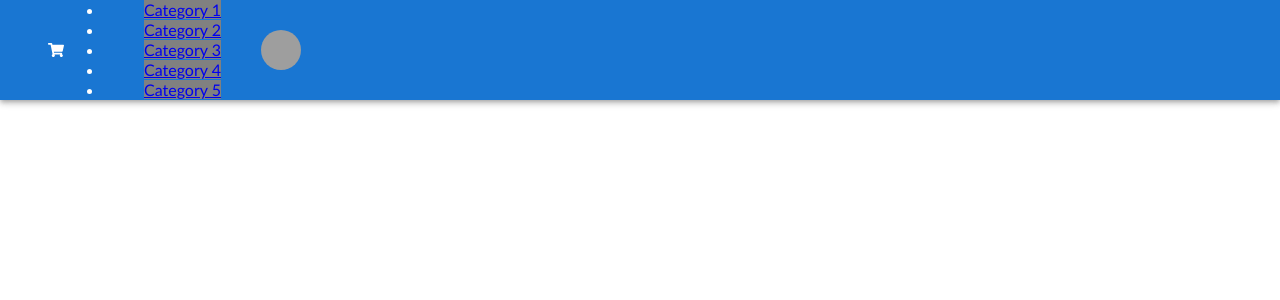
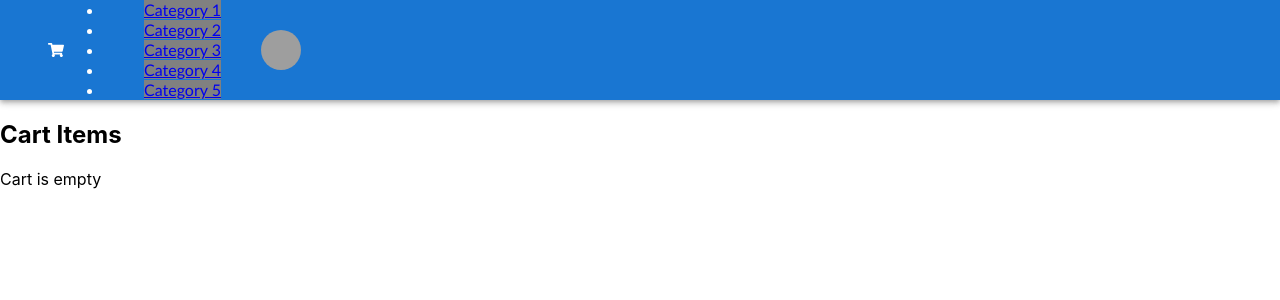
Before and after one commit to Woaldie/Landing, a React (Create React App) app: page /cart in a window 1280 px wide. Shown: the top 300 px of the page. Built offline with nearby package versions, Linux system fonts and the light colour scheme; grey boxes are pictures that could not be loaded.

Commit message:
agregando Cart

```diff
--- a/src/App.js
+++ b/src/App.js
@@ -3,10 +3,12 @@ import { BrowserRouter, Routes, Route} from "react-router-dom";
 import ItemListContainer from './components/ItemListContainer/ItemListContainer';
 import NavBar from './components/NavBar/NavBar';
 import ItemDetailContainer from './components/ItemDetailContainer/ItemDetailContainer';
-import CartProvider from './components/Context/CartContext';
+import CartProvider, { useCartContext } from './components/Context/CartContext';
+import Cart from './components/Cart/Cart';
 
 
 function App() {
+  const {addToCart} = useCartContext()
   return (
     <BrowserRouter>
 
@@ -21,6 +23,7 @@ function App() {
           <Route exact path='/category/:category' element = {<ItemListContainer />} />
 
           <Route exact path='/item/:id' element = {<ItemDetailContainer />} />
+          <Route path='/cart' element={<Cart addToCart = {addToCart}/>} />
         </Routes>
 
      </CartProvider>
--- a/src/components/Cart/Cart.jsx
+++ b/src/components/Cart/Cart.jsx
@@ -1,11 +1,30 @@
 import React from 'react'
+import { useCartContext } from '../Context/CartContext';
 
-function Cart() {
+export default function Cart() {
+  const { cart, addToCart, removeItem } = useCartContext();
+
   return (
     <>
+      <h2>Cart Items</h2>
+      <div>{cart.length === 0 && <div>Cart is empty</div>}</div>
+        {cart.map((item) => (
+          <div key={item.id} >
+            <div >{item.name}</div>
+            <div >
+              <button onClick={() => removeItem(item)} >
+                -
+              </button>{' '}
+              <button onClick={() => addToCart(item)}>
+                +
+              </button>
+            </div>
+            <div>
+              {item.quantity} x ${item.price}
+            </div>
 
+          </div>
+        ))}
     </>
   )
 }
-
-export default Cart
--- a/src/components/Context/CartContext.jsx
+++ b/src/components/Context/CartContext.jsx
@@ -1,44 +1,60 @@
-import React, { createContext, useContext, useState } from 'react'
+import React, { createContext, useContext, useState } from "react";
 
-export const CartContext = createContext ({})
-export const useCartContext = () => useContext(CartContext)
+export const CartContext = createContext({});
+export const useCartContext = () => useContext(CartContext);
 
 function CartProvider(props) {
+  const [cart, setCart] = useState([]);
+    console.log(cart)
+  const clearCart = () => {
+    setCart([]);
+  };
 
-    const [cart, setCart] = useState([])
+  const removeItem = (item) => {
+    const isInCart = cart.find((x) => x.id === item.id);
+    if (isInCart === 1) {
+      setCart(cart.filter((x) => x.id !== item.id));
+    } else {
+      setCart(
+        cart.map((x) =>
+          x.id === item.id
+            ? { ...isInCart, quantity: isInCart.quantity - 1 }
+            : x
+        )
+      );
+    }
+  };
 
-    const isInCart = (id) => {cart.some(item => item.id === id)}
-
-    const clearCart = () => {setCart([]) }
-
-    const removeItem = (id) => setCart(cart.filter(item => item.id !== id))
-
-    const addToCart = (item, quantity) => {
-        if(isInCart(item.id)){
-            const newCart = cart.map(cartElement => {
-                if(cartElement.id === item.id) {
-                    return {...cartElement, quantity : cartElement.quantity + quantity}
-                }else return cartElement
-            })
-            setCart(newCart)
-        }else {
-            setCart(prev => [...prev, {...item, quantity}])
-        }
+  const addToCart = (item) => {
+    const isInCart = cart.find((x) => x.id === item.id);
+    if (isInCart) {
+      setCart(
+        cart.map((x) =>
+          x.id === item.id
+            ? { ...isInCart, quantity: isInCart.quantity + 1 }
+            : x
+        )
+      );
+    } else {
+      setCart([...cart, { ...item, quantity: 1 }]);
     }
+  };
 
   return (
     <>
-        <CartContext.Provider value = {{
-            cart,
-            setCart,
-            addToCart,
-            clearCart,
-            removeItem
-        }} >
-            {props.children}
-        </CartContext.Provider >
+      <CartContext.Provider
+        value={{
+          cart,
+          setCart,
+          addToCart,
+          clearCart,
+          removeItem,
+        }}
+      >
+        {props.children}
+      </CartContext.Provider>
     </>
-  )
+  );
 }
 
 export default CartProvider;
--- a/src/components/ItemCount/ItemCount.jsx
+++ b/src/components/ItemCount/ItemCount.jsx
@@ -1,10 +1,11 @@
 import React, { useState } from "react";
 import { Button } from "@mui/material";
 import s from "./ItemCount.module.css"
+import { useCartContext } from "../Context/CartContext";
 
-export default function ItemCount({stock, onAdd}) {
+export default function ItemCount({stock}) {
   const [count, setCount] = useState(0);
-
+  const {addToCart} = useCartContext()
   function increment() {
     if (count < stock) {
       setCount(count + 1);
@@ -42,7 +43,7 @@ export default function ItemCount({stock, onAdd}) {
         <Button
           variant="contained"
           disableElevation
-          onClick={() => onAdd (count)}
+          onClick={() => addToCart (addToCart)}
         >
           Add
         </Button>
--- a/src/components/ItemDetail/ItemDetail.jsx
+++ b/src/components/ItemDetail/ItemDetail.jsx
@@ -1,16 +1,13 @@
+import { Button } from "@mui/material";
+import { Link } from "react-router-dom";
 import { useCartContext } from "../Context/CartContext";
 import ItemCount from "../ItemCount/ItemCount";
 import s from './ItemDetail.module.css'
 
-export default function ItemDetail({image, name, price, id, description, stock}){
+export default function ItemDetail({image, name, price, id, description, stock, count}){
 
-  const {addToCart} = useCartContext()
-  // const [quantity, setQuantity] = useState (0);
+  const {addToCart, cart} = useCartContext()
 
-  function handleOnAdd (q) {
-    addToCart({image, name, price, id, description, stock}, q)
-  }
-  // console.log(quantity);
     return (
       <>
         <div className={s.containerDetail} key={id}>
@@ -21,7 +18,7 @@ export default function ItemDetail({image, name, price, id, description, stock})
             <p>{description}</p>
             <p>{stock}</p>
             <div >
-              <ItemCount stock={5} onAdd = {handleOnAdd}/>
+            {cart.length === 0 ? <ItemCount stock={stock} count={count} addToCart={addToCart} /> : <Button as={Link} to="/cart">Show Cart, ({cart.length} items added)</Button>}
             </div>
           </div>
         </div>
--- a/src/components/ItemDetailContainer/ItemDetailContainer.jsx
+++ b/src/components/ItemDetailContainer/ItemDetailContainer.jsx
@@ -4,7 +4,7 @@ import { PromiseProducts} from "../Products/Products";
 import { useParams } from 'react-router-dom'
 
 function ItemDetailContainer() {
-  const [product, setItem] = useState([]);
+  const [item, setItem] = useState([]);
   const {id} = useParams ();
 
   useEffect(() => {
@@ -16,7 +16,7 @@ function ItemDetailContainer() {
 
   return (
     <>
-      <ItemDetail {...product} />
+      <ItemDetail {...item} />
     </>
   );
 }
```
